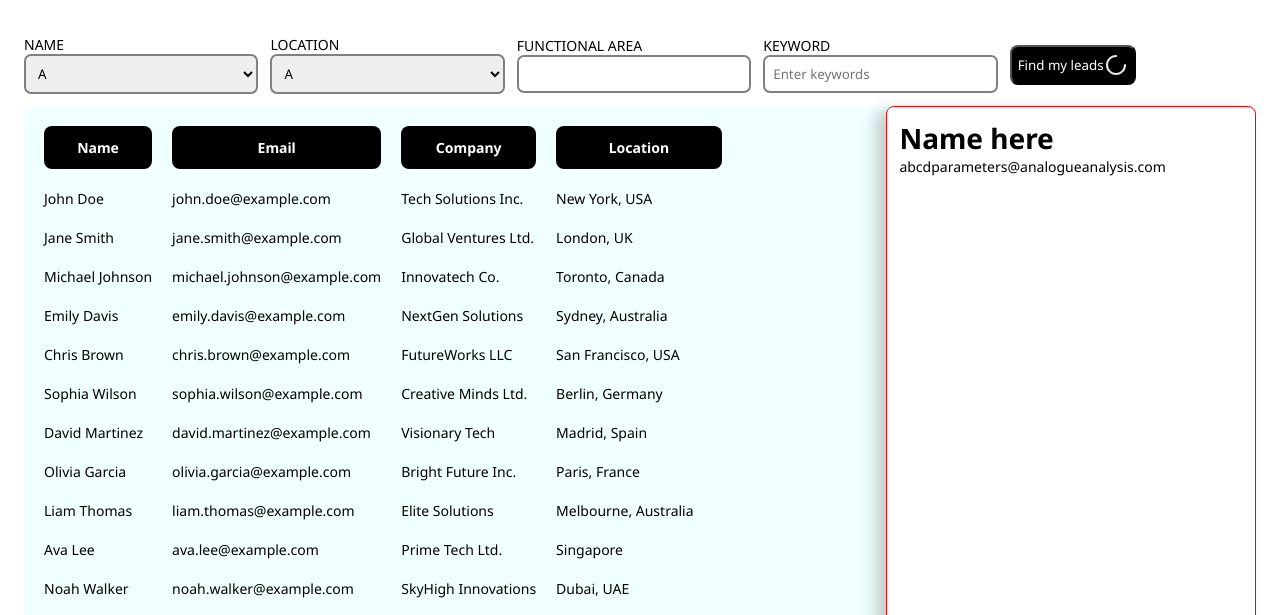
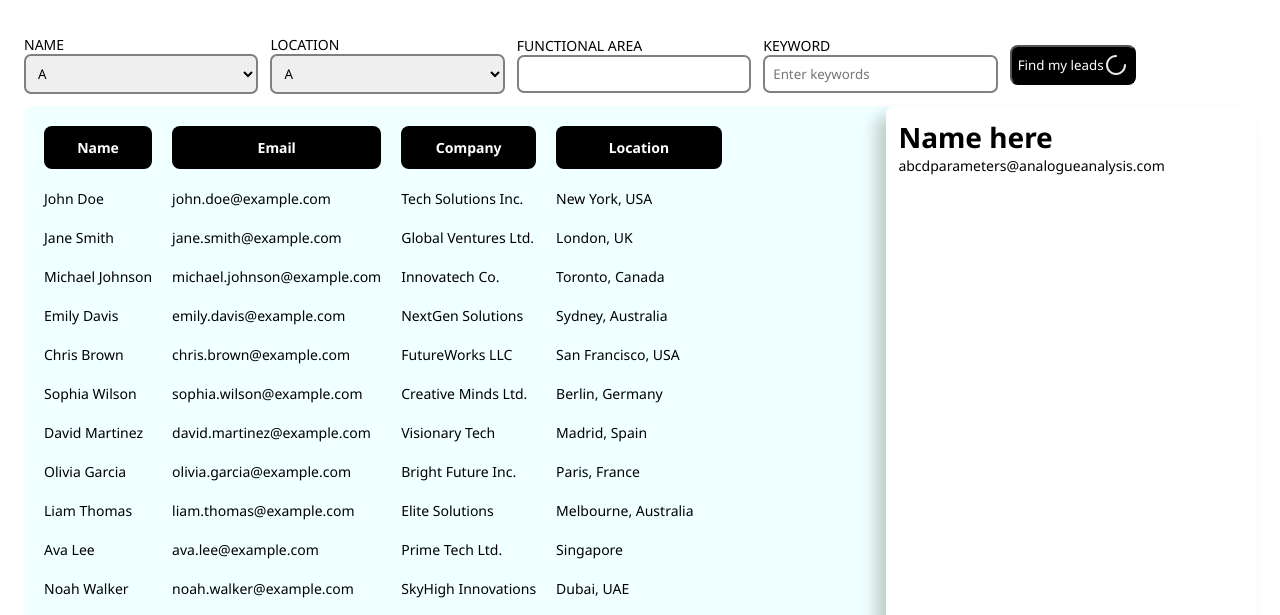
Before and after one commit to TORY-SKY/flexisafInternship, a plain HTML site: page index.html in a window 1280 px wide. Shown: the part 161-776 px from the top of the page. Drawn offline with nearby package versions, Linux system fonts and the light colour scheme.

Commit message:
dashboard

```diff
--- a/index.css
+++ b/index.css
@@ -95,8 +95,7 @@ table th {
   background-color: white;
   border-radius: 8px;
   padding: 12px;
-  box-shadow: -10px 5px 15px rgba(0, 0, 0, 0.2);
-  border: 1px solid red;
+  box-shadow: -10px 10px 15px rgba(0, 0, 0, 0.2);
 }
 @media only screen and (max-width: 768px) {
   .data-container {
```
